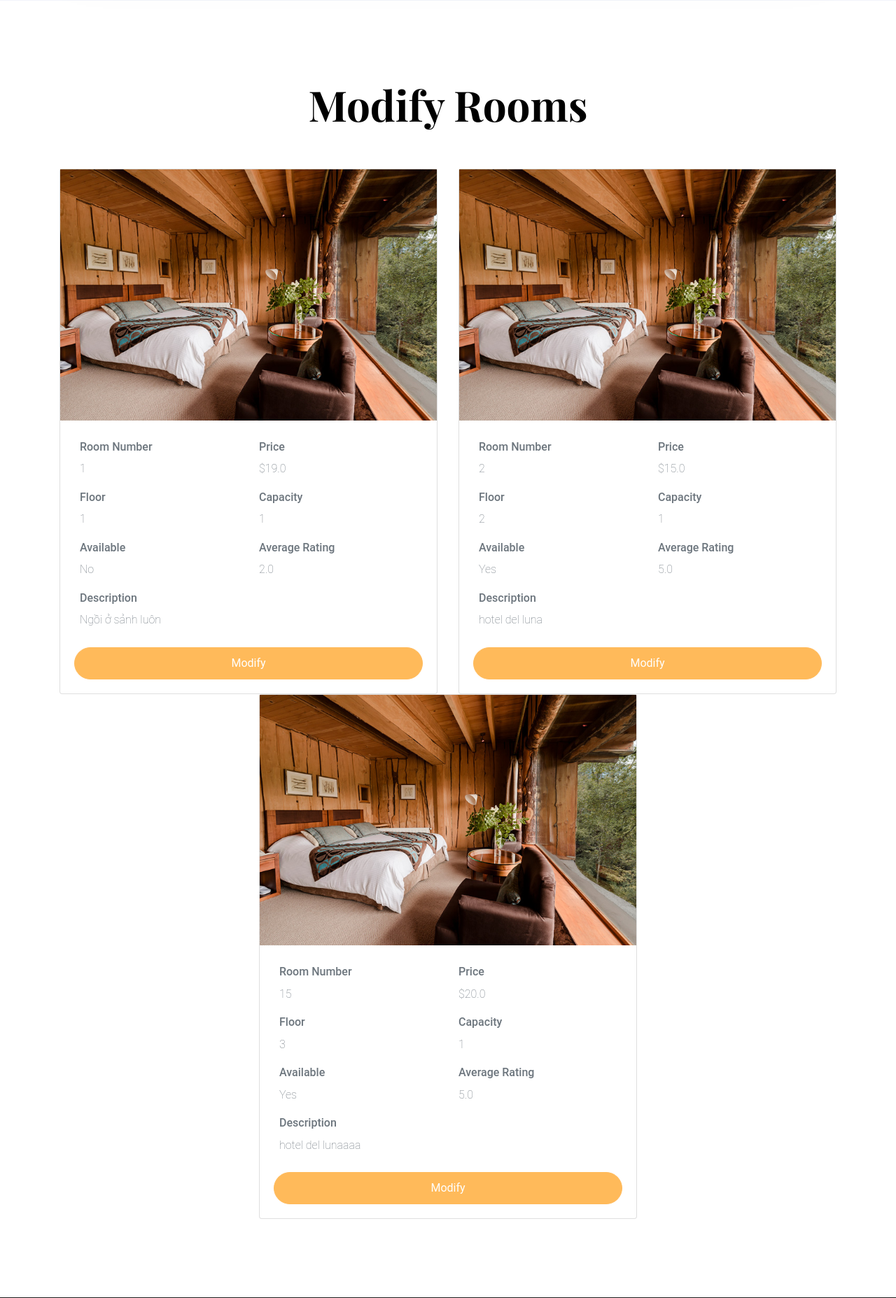
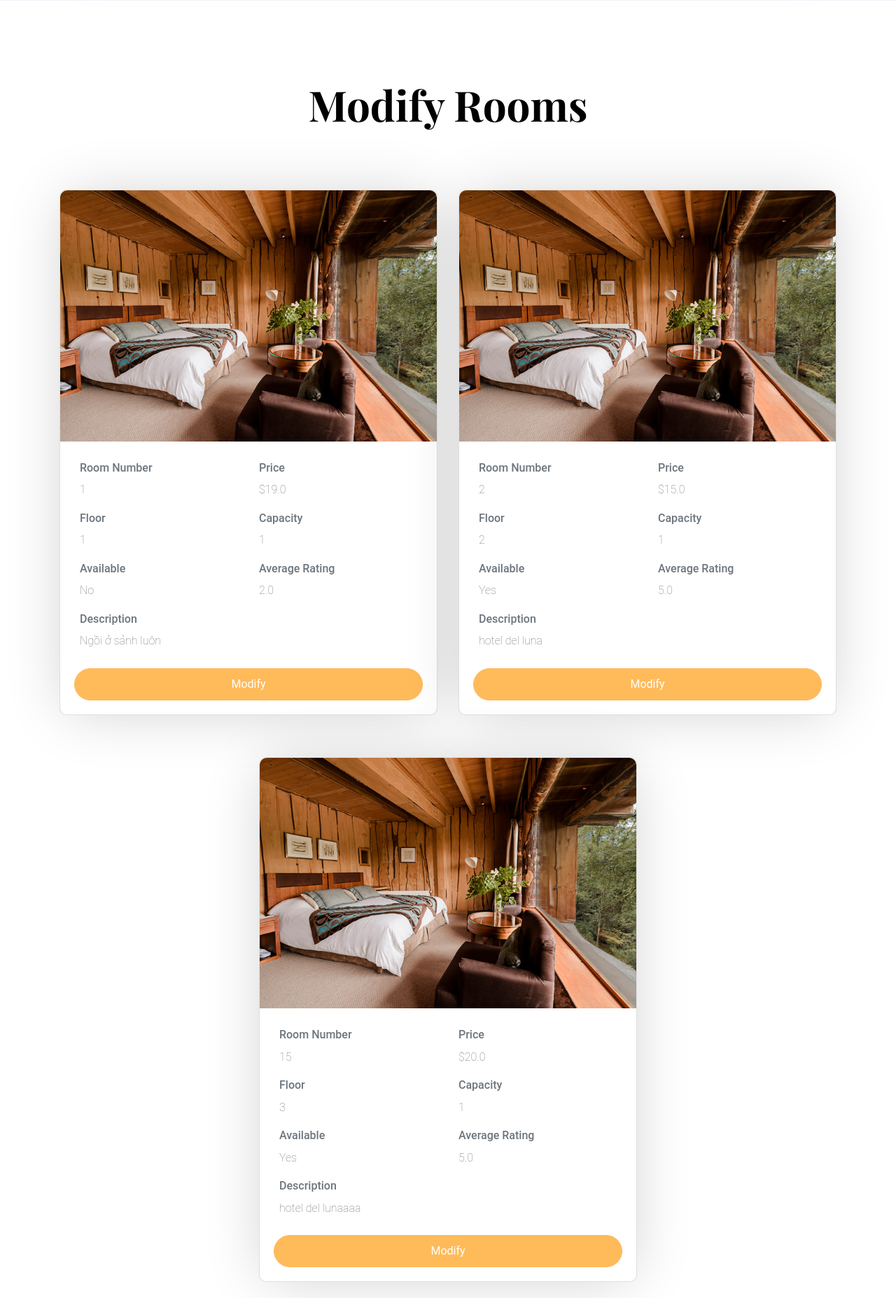
Before and after one commit to quannv02/cs207b-advse-final, a Flask app: page / in a window 1280 px wide. Shown: the part 1832-3687 px from the top of the page at 70% size. Run offline with Flask 3, Linux system fonts and the light colour scheme; a user stored in the database is signed in; data comes from the database, SQL or seed files in the repository; both versions use the stored data as it was after the commit; some libraries are stand-ins or nearby versions; some web fonts are replaced.

Commit message:
updata card style

```diff
--- a/static/css/style.css
+++ b/static/css/style.css
@@ -115,6 +115,19 @@ table thead th {
 
 textarea.form-control {
   height: inherit; }
+
+.card {
+  margin-block: 30px;
+  background: #fff;
+  -webkit-box-shadow: 0 2px 80px -10px rgba(0, 0, 0, 0.2);
+  box-shadow: 0 2px 80px -10px rgba(0, 0, 0, 0.2);
+  border-radius: 10px;
+}
+
+.card img {
+  border-top-left-radius: 10px;
+  border-top-right-radius: 10px;
+}
 
 .site-header {
   position: fixed;
```
Also changed, not shown: hotel.db.
